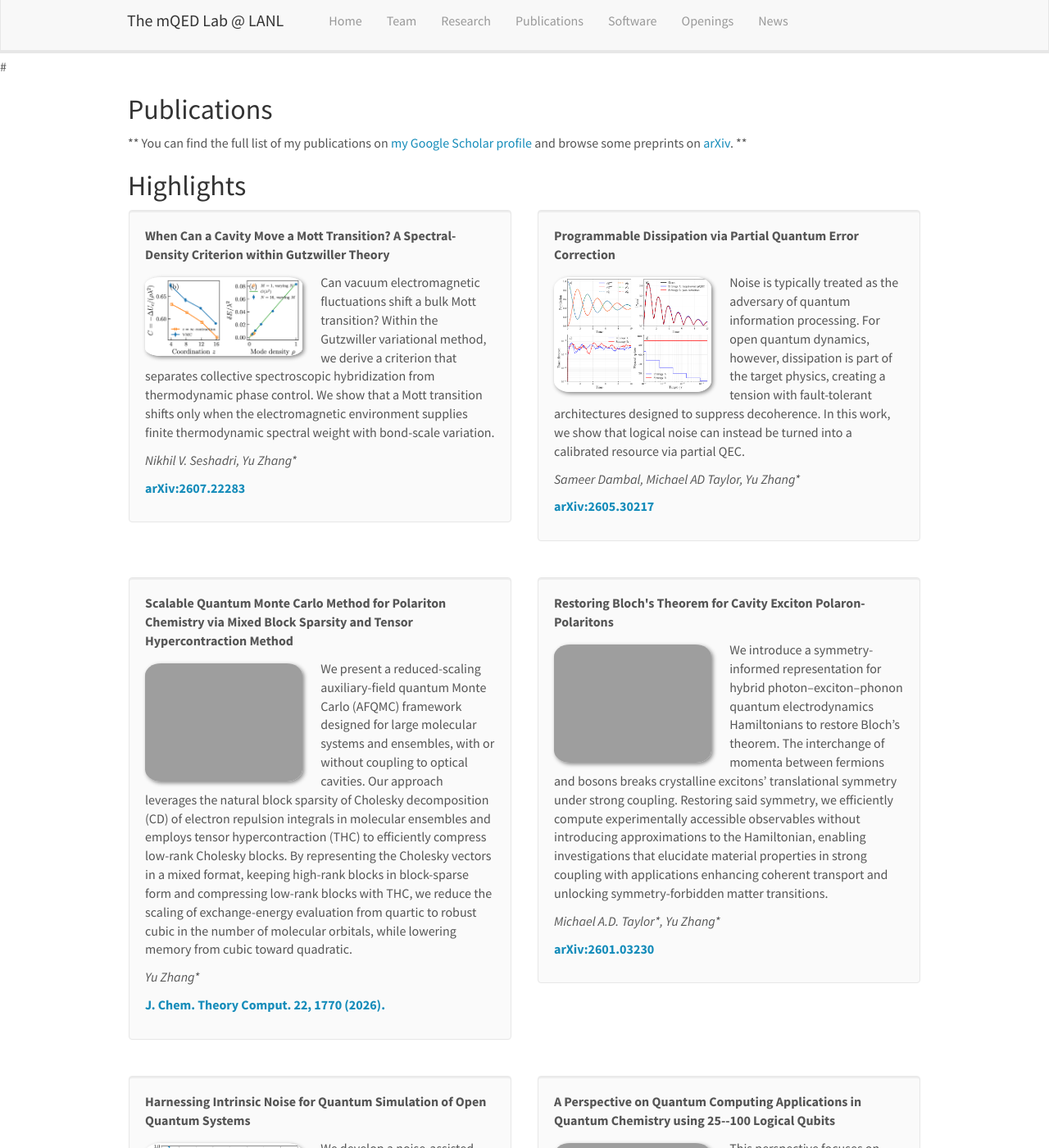
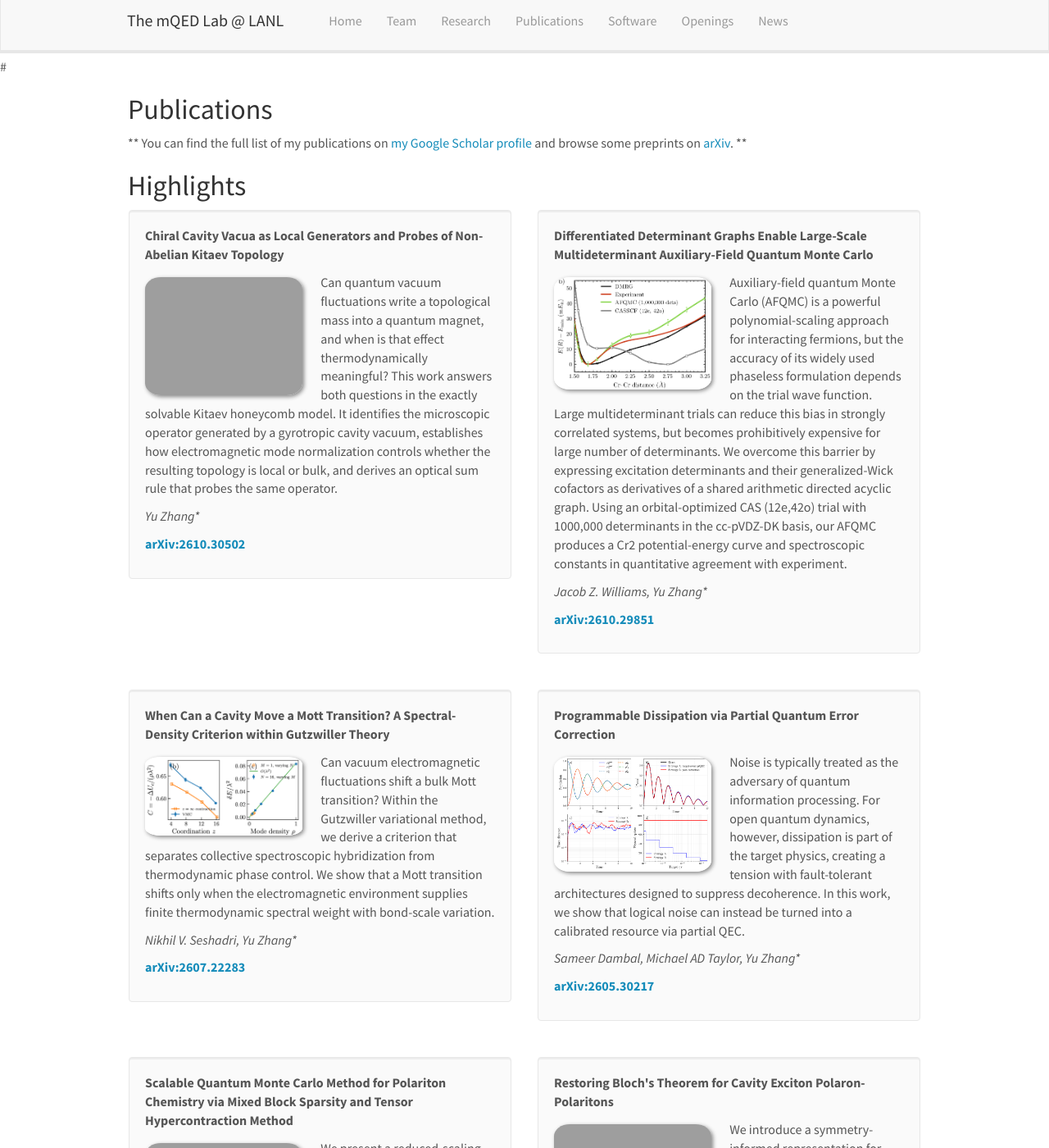
Before and after one commit to ares201005/ares201005.github.io, a Jekyll site: the page built from _pages/publications.md, in a window 1280 px wide and 1400 px high. Shown: the whole window at 82% size. Built offline with Jekyll 4.4.1, drawn with Linux system fonts in a browser that asks for light colours; nearby versions of some CDN libraries; a style sheet for code colours, icons or effects is not loaded; some of the changed text lies outside the part shown.

```diff
--- a/_data/publist.yml
+++ b/_data/publist.yml
@@ -7,6 +7,24 @@
      url: tba
      display: tba
   highlight: 0
+
+- title: "Chiral Cavity Vacua as Local Generators and Probes of Non-Abelian Kitaev Topology"
+  image: chiral_gyrotropic_cavity_TOC.png
+  description: Can quantum vacuum fluctuations write a topological mass into a quantum magnet, and when is that effect thermodynamically meaningful? This work answers both questions in the exactly solvable Kitaev honeycomb model. It identifies the microscopic operator generated by a gyrotropic cavity vacuum, establishes how electromagnetic mode normalization controls whether the resulting topology is local or bulk, and derives an optical sum rule that probes the same operator.
+  authors: Yu Zhang\*
+  link:
+     url: https://arxiv.org/abs/2610.30502
+     display: arXiv:2610.30502
+  highlight: 1
+
+- title: "Differentiated Determinant Graphs Enable Large-Scale Multideterminant Auxiliary-Field Quantum Monte Carlo"
+  image: AFQMC_cas12e42o.png
+  description: Auxiliary-field quantum Monte Carlo (AFQMC) is a powerful polynomial-scaling approach for interacting fermions, but the accuracy of its widely used phaseless formulation depends on the trial wave function. Large multideterminant trials can reduce this bias in strongly correlated systems, but becomes prohibitively expensive for large number of determinants. We overcome this barrier by expressing excitation determinants and their generalized-Wick cofactors as derivatives of a shared arithmetic directed acyclic graph. Using an orbital-optimized CAS (12e,42o) trial with 1000,000 determinants in the cc-pVDZ-DK basis, our AFQMC produces a Cr2 potential-energy curve and spectroscopic constants in quantitative agreement with experiment.
+  authors: Jacob Z. Williams, Yu Zhang\*
+  link:
+     url: https://arxiv.org/abs/2610.29851
+     display: arXiv:2610.29851
+  highlight: 1
 
 - title: "When Can a Cavity Move a Mott Transition? A Spectral-Density Criterion within Gutzwiller Theory"
   image: gutzwiller_mott.png
@@ -28,7 +46,7 @@
 
 - title: "Scalable Quantum Monte Carlo Method for Polariton Chemistry via Mixed Block Sparsity and Tensor Hypercontraction Method"
   image: jctc_qmcmany2026.jpg
-  description:  We present a reduced-scaling auxiliary-field quantum Monte Carlo (AFQMC) framework designed for large molecular systems and ensembles, with or without coupling to optical cavities. Our approach leverages the natural block sparsity of Cholesky decomposition (CD) of electron repulsion integrals in molecular ensembles and employs tensor hypercontraction (THC) to efficiently compress low-rank Cholesky blocks. By representing the Cholesky vectors in a mixed format, keeping high-rank blocks in block-sparse form and compressing low-rank blocks with THC, we reduce the scaling of exchange-energy evaluation from quartic to robust cubic in the number of molecular orbitals, while lowering memory from cubic toward quadratic.
+  description: We present a reduced-scaling auxiliary-field quantum Monte Carlo (AFQMC) framework designed for large molecular systems and ensembles, with or without coupling to optical cavities. Our approach leverages the mixed block-sparsity and low-rank approximation of Cholesky decomposition (CD) of electron repulsion integrals in molecular ensembles to efficiently compress Cholesky tensors. By representing the Cholesky vectors in the mixed format, we reduce the scaling of exchange-energy evaluation from quartic to robust cubic in the number of molecular orbitals, while lowering memory from cubic toward quadratic.
   authors: Yu Zhang\*
   link:
      url: https://doi.org/10.1021/acs.jctc.5c01925
@@ -57,7 +75,7 @@
 - title: "A Perspective on Quantum Computing Applications in Quantum Chemistry using 25--100 Logical Qubits"
   image: quantum_perspective_toc.jpg
   description:  This perspective focuses on identifying scientifically meaningful use cases where early fault-tolerant quantum computers, which are considered to be equipped with approximately 25–100 logical qubits, could deliver tangible impact. We highlight near-term opportunities in algorithm and software design, discuss representative chemical problems suited for quantum acceleration, and propose strategic roadmaps and collaborative pathways for advancing practical quantum utility in quantum chemistry.
-  authors: Yuri Alexeev, Victor S Batista, Nicholas Bauman, Luke Bertels, Daniel Claudino, Rishab Dutta, Laura Gagliardi, Scott Godwin, Niranjan Govind, Martin Head-Gordon, Matthew Hermes, Karol Kowalski, Ang Li, Chenxu Liu, Junyu Liu, Ping Liu, Juan M Garcia-Lustra, Daniel Mejia-Rodriguez, Karl Mueller, Matthew Otten, Bo Peng, Mark Raugus, Markus Reiher, Paul Rigor, Wendy Shaw, Mark van Schilfgaarde, Tejs Vegge, Yu Zhang, Muqing Zheng, Linghua Zhu
+  authors:
   link:
      url: https://arxiv.org/abs/2506.19337
      display: arXiv:2506.19337; J. Chem. Theory Comput. in press (2025)
```
Also changed, not shown: _data/alumni_members.yml (+18 -4 lines), _pages/team.md (+3 -0 lines), images/pubpic/AFQMC_cas12e42o.png (added), images/pubpic/CSL_topology.png (added), 2 other files.
